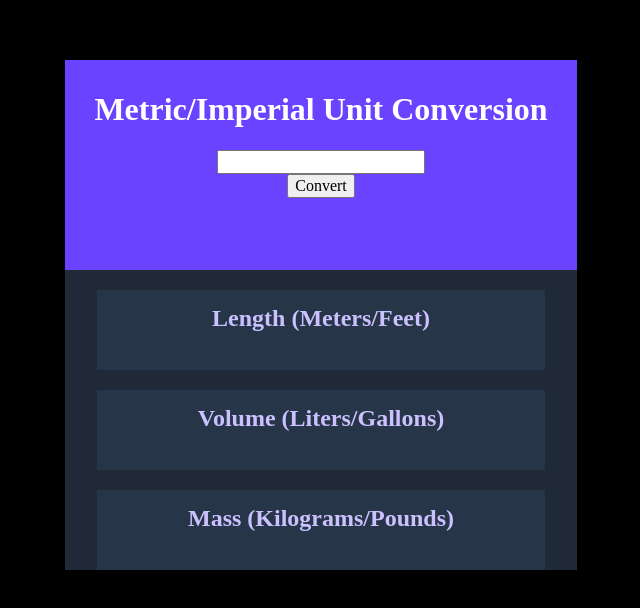
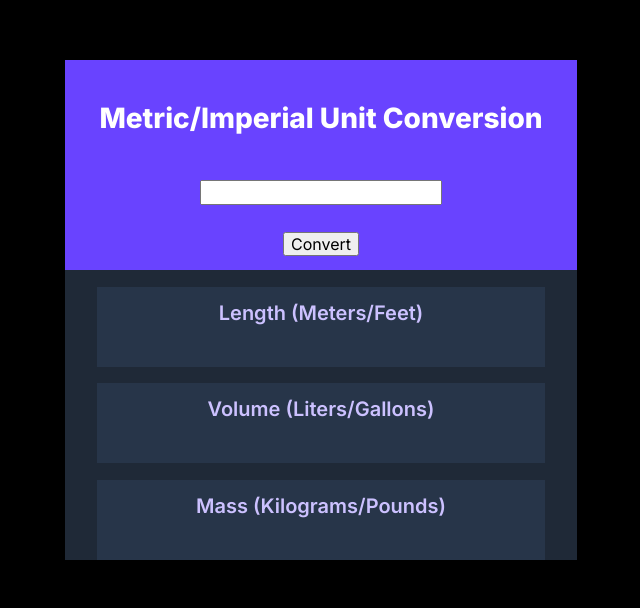
Before and after one commit to ashsass/unit-converter, a website built with Vite: page index.html in a window 1280 px wide. Shown: the part 132-740 px from the top of the page, without its empty margins (319-959 px from the left). Built offline with nearby package versions, Linux system fonts and the light colour scheme.

Commit message:
Finalized basic css. Need to finalize some minor detailing with spacing and width of the div containers

```diff
--- a/index.css
+++ b/index.css
@@ -9,6 +9,7 @@
 
 html {
     font-size: 10px;
+    font-family: 'Inter', sans-serif;
     background: #000;
     box-sizing: border-box;
 }
@@ -32,6 +33,14 @@ header {
     background: #6943FF;
     height: 20rem;
     padding-top: 1rem;
+    display: flex;
+    flex-direction: column;
+    justify-content: space-around;
+    align-items: center;
+}
+
+h1{
+    font-size: 2.8rem;
 }
 
 
@@ -45,4 +54,11 @@ section {
 h2 {
     color: #CCC1FF;
     padding-top: 1.5rem;
+    font-weight: 600;
+    font-size: 2rem;
 }
+
+.convert-result {
+    font-weight: 400;
+    font-size: 1.4rem;
+}
--- a/index.html
+++ b/index.html
@@ -1,6 +1,10 @@
 <html>
     <head><link rel="stylesheet" href="https://cdnjs.cloudflare.com/ajax/libs/normalize/8.0.1/normalize.css">
-        <link rel="stylesheet" href="index.css">
+    <!-- Google Fonts -->
+    <link rel="preconnect" href="https://fonts.googleapis.com">
+    <link rel="preconnect" href="https://fonts.gstatic.com" crossorigin>
+    <link href="https://fonts.googleapis.com/css2?family=Inter:wght@400;600;800&display=swap" rel="stylesheet">
+    <link rel="stylesheet" href="index.css">
     </head>
     <body>
         <div class="root">
@@ -8,7 +12,6 @@
                 <h1>Metric/Imperial Unit Conversion</h1>
 
                 <input type="number" id="convert-input" name="convert-input">
-                <br>
                 <button id="convert-btn">Convert</button>
             </header>
 
```
